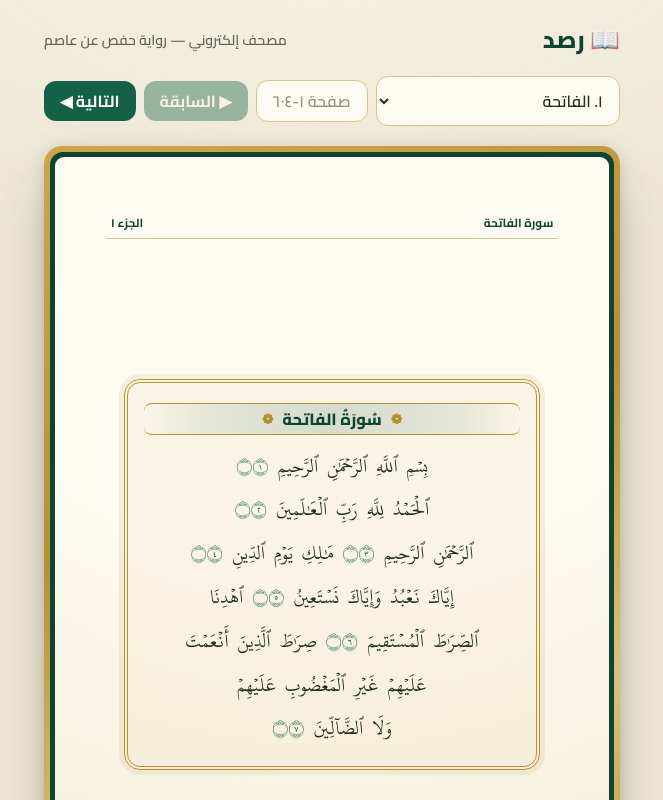
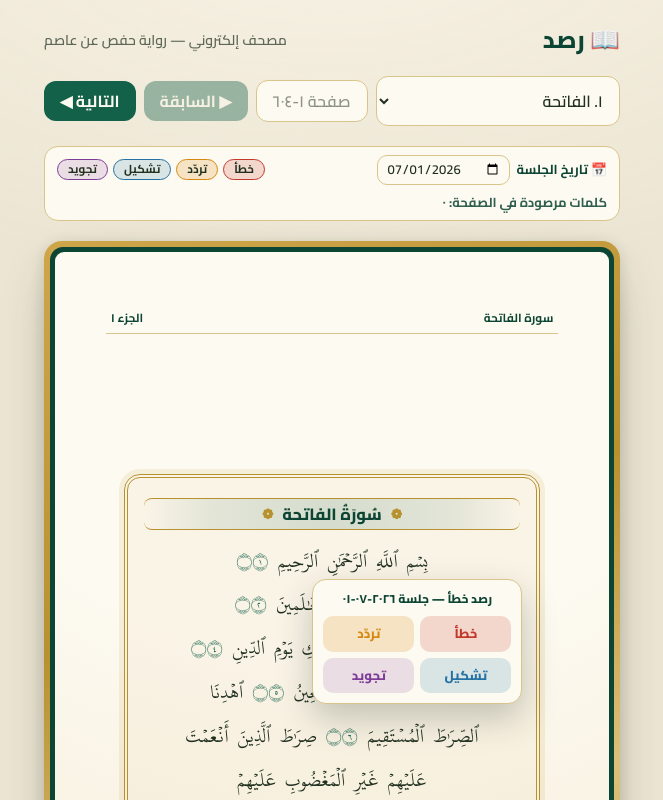
Before and after one commit to arwaaalotaibi/rassd, a Next.js app: page / in a window 1280 px wide. Both pictures are taken after a click on the element "بِسۡمِ". Shown: the top 800 px of the page, without its empty margins (308-971 px from the left). Built offline with nearby package versions, Linux system fonts and the light colour scheme.

Commit message:
feat: المرحلة ٢ — رصد الأخطاء بالضغط على الكلمة (٤ أنواع ملوّنة، تاريخ جلسة، عدّاد ودليل ألوان)
Co-Authored-By: Claude Fable 5 <noreply@anthropic.com>

```diff
--- a/app/globals.css
+++ b/app/globals.css
@@ -228,3 +228,125 @@ body {
   opacity: 0.4;
   pointer-events: none;
 }
+
+/* ————— علامات الأخطاء على الكلمات ————— */
+.word.marked {
+  background: var(--mark-bg);
+  box-shadow: inset 0 -0.13em 0 0 var(--mark-color);
+}
+
+.word.marked:hover {
+  filter: brightness(0.94);
+}
+
+/* ————— شريط الجلسة ————— */
+.session-bar {
+  display: flex;
+  flex-wrap: wrap;
+  align-items: center;
+  justify-content: space-between;
+  gap: 8px;
+  background: var(--paper);
+  border: 1.5px solid var(--gold-soft);
+  border-radius: 14px;
+  padding: 8px 12px;
+  font-size: 13px;
+  font-weight: 700;
+}
+
+.session-date {
+  display: inline-flex;
+  align-items: center;
+  gap: 6px;
+  color: var(--green-deep);
+}
+
+.session-bar input[type='date'] {
+  padding: 4px 8px;
+  border-radius: 10px;
+  font-size: 13px;
+}
+
+.legend {
+  display: inline-flex;
+  gap: 5px;
+  flex-wrap: wrap;
+}
+
+.legend-chip {
+  border: 1.5px solid;
+  border-radius: 999px;
+  padding: 1px 10px;
+  font-size: 11.5px;
+}
+
+.error-count {
+  color: var(--green-deep);
+  opacity: 0.85;
+}
+
+/* ————— نافذة اختيار نوع الخطأ ————— */
+.popover-backdrop {
+  position: fixed;
+  inset: 0;
+  z-index: 40;
+}
+
+.error-popover {
+  position: absolute;
+  z-index: 50;
+  width: 210px;
+  background: var(--paper);
+  border: 1.5px solid var(--gold-soft);
+  border-radius: 14px;
+  box-shadow: 0 14px 34px rgba(33, 48, 31, 0.25);
+  padding: 10px;
+  display: flex;
+  flex-direction: column;
+  gap: 8px;
+}
+
+.popover-title {
+  font-size: 12px;
+  font-weight: 800;
+  color: var(--green-deep);
+  text-align: center;
+}
+
+.error-popover .types {
+  display: grid;
+  grid-template-columns: 1fr 1fr;
+  gap: 6px;
+}
+
+.type-btn {
+  border: 1.5px solid transparent;
+  border-radius: 10px;
+  padding: 7px 6px;
+  font-size: 13px;
+  font-weight: 800;
+  cursor: pointer;
+  transition: transform 100ms ease;
+}
+
+.type-btn:hover {
+  transform: scale(1.04);
+}
+
+.type-btn.active {
+  border-color: currentColor;
+}
+
+.remove-btn {
+  border-radius: 10px;
+  padding: 6px;
+  font-size: 12px;
+  font-weight: 700;
+  color: #8b2f22;
+  background: rgba(192, 57, 43, 0.08);
+  cursor: pointer;
+}
+
+.remove-btn:hover {
+  background: rgba(192, 57, 43, 0.16);
+}
--- a/app/page.tsx
+++ b/app/page.tsx
@@ -1,6 +1,17 @@
 'use client';
 
 import MushafPage from '@/components/MushafPage';
+import {
+  ERROR_TYPES,
+  loadMarks,
+  marksByWord,
+  removeWordMarks,
+  saveMarks,
+  todayISO,
+  upsertMark,
+  type ErrorMark,
+  type ErrorType,
+} from '@/lib/errors';
 import {
   TOTAL_PAGES,
   toArabicDigits,
@@ -20,22 +31,32 @@ async function fetchPage(p: number): Promise<PageData> {
   return data;
 }
 
+type Popover = { wordId: string; x: number; y: number };
+
 export default function Home() {
   const [page, setPage] = useState(1);
   const [data, setData] = useState<PageData | null>(null);
   const [chapters, setChapters] = useState<Chapter[]>([]);
   const [pageInput, setPageInput] = useState('');
+  const [marks, setMarks] = useState<ErrorMark[]>([]);
+  const [sessionDate, setSessionDate] = useState(todayISO());
+  const [popover, setPopover] = useState<Popover | null>(null);
   const loadSeq = useRef(0);
+  const pageWrapRef = useRef<HTMLDivElement>(null);
 
   const chapterMap = useMemo(
     () => new Map(chapters.map((c) => [c.id, c])),
     [chapters]
   );
 
-  // استرجاع آخر صفحة + تحميل أسماء السور
+  const pageMarks = useMemo(() => marksByWord(marks, page), [marks, page]);
+  const pageErrorCount = useMemo(() => pageMarks.size, [pageMarks]);
+
+  // استرجاع آخر صفحة + العلامات + تحميل أسماء السور
   useEffect(() => {
     const saved = Number(localStorage.getItem('rassd:page'));
     if (saved >= 1 && saved <= TOTAL_PAGES) setPage(saved);
+    setMarks(loadMarks());
     fetch('/quran/chapters.json')
       .then((r) => r.json())
       .then(setChapters);
@@ -44,6 +65,7 @@ export default function Home() {
   // تحميل الصفحة الحالية + جلب مسبق للمجاورتين
   useEffect(() => {
     const seq = ++loadSeq.current;
+    setPopover(null);
     fetchPage(page).then((d) => {
       if (loadSeq.current === seq) setData(d);
     });
@@ -62,12 +84,30 @@ export default function Home() {
       if (e.target instanceof HTMLInputElement || e.target instanceof HTMLSelectElement) return;
       if (e.key === 'ArrowLeft') go(page + 1);
       if (e.key === 'ArrowRight') go(page - 1);
+      if (e.key === 'Escape') setPopover(null);
     };
     window.addEventListener('keydown', onKey);
     return () => window.removeEventListener('keydown', onKey);
   }, [page, go]);
 
+  const updateMarks = useCallback((next: ErrorMark[]) => {
+    setMarks(next);
+    saveMarks(next);
+  }, []);
+
+  const onWordClick = useCallback((wordId: string, el: HTMLElement) => {
+    const wrap = pageWrapRef.current;
+    if (!wrap) return;
+    const wrapRect = wrap.getBoundingClientRect();
+    const rect = el.getBoundingClientRect();
+    const x = rect.left + rect.width / 2 - wrapRect.left;
+    const y = rect.bottom - wrapRect.top + 6;
+    setPopover((prev) => (prev?.wordId === wordId ? null : { wordId, x, y }));
+  }, []);
+
   const currentChapter = data?.verses[0]?.chapter ?? 1;
+  const popoverMarks = popover ? pageMarks.get(popover.wordId) ?? [] : [];
+  const sessionMark = popoverMarks.find((m) => m.date === sessionDate);
 
   const submitPageInput = () => {
     // تطبيع الأرقام العربية قبل التحقق
@@ -129,15 +169,90 @@ export default function Home() {
         </div>
       </div>
 
+      {/* شريط جلسة التسميع: التاريخ + دليل الألوان + عدّاد */}
+      <div className="controls session-bar w-full max-w-xl">
+        <label className="session-date">
+          📅 تاريخ الجلسة
+          <input
+            type="date"
+            value={sessionDate}
+            onChange={(e) => e.target.value && setSessionDate(e.target.value)}
+          />
+        </label>
+        <div className="legend">
+          {(Object.keys(ERROR_TYPES) as ErrorType[]).map((k) => (
+            <span
+              key={k}
+              className="legend-chip"
+              style={{ background: ERROR_TYPES[k].bg, borderColor: ERROR_TYPES[k].color }}
+            >
+              {ERROR_TYPES[k].label}
+            </span>
+          ))}
+        </div>
+        <span className="error-count">
+          كلمات مرصودة في الصفحة: {toArabicDigits(pageErrorCount)}
+        </span>
+      </div>
+
       {/* صفحة المصحف */}
-      <div className="w-full max-w-xl">
+      <div className="w-full max-w-xl relative" ref={pageWrapRef}>
         {data && chapters.length > 0 ? (
-          <MushafPage data={data} chapters={chapterMap} />
+          <MushafPage
+            data={data}
+            chapters={chapterMap}
+            marks={pageMarks}
+            onWordClick={onWordClick}
+          />
         ) : (
           <div
             className="mushaf-frame w-full animate-pulse"
             style={{ aspectRatio: '0.68' }}
           />
+        )}
+
+        {/* نافذة اختيار نوع الخطأ */}
+        {popover && (
+          <>
+            <div className="popover-backdrop" onClick={() => setPopover(null)} />
+            <div
+              className="error-popover"
+              style={{
+                left: `clamp(8px, calc(${popover.x}px - 105px), calc(100% - 218px))`,
+                top: popover.y,
+              }}
+            >
+              <div className="popover-title">
+                {sessionMark ? 'تعديل الرصد' : 'رصد خطأ'} — جلسة {toArabicDigits(sessionDate)}
+              </div>
+              <div className="types">
+                {(Object.keys(ERROR_TYPES) as ErrorType[]).map((k) => (
+                  <button
+                    key={k}
+                    className={`type-btn ${sessionMark?.type === k ? 'active' : ''}`}
+                    style={{ background: ERROR_TYPES[k].bg, color: ERROR_TYPES[k].color }}
+                    onClick={() => {
+                      updateMarks(upsertMark(marks, popover.wordId, page, k, sessionDate));
+                      setPopover(null);
+                    }}
+                  >
+                    {ERROR_TYPES[k].label}
+                  </button>
+                ))}
+              </div>
+              {popoverMarks.length > 0 && (
+                <button
+                  className="remove-btn"
+                  onClick={() => {
+                    updateMarks(removeWordMarks(marks, popover.wordId));
+                    setPopover(null);
+                  }}
+                >
+                  🗑 إزالة الرصد عن الكلمة
+                </button>
+              )}
+            </div>
+          </>
         )}
       </div>
 
--- /dev/null
+++ b/lib/errors.ts
@@ -0,0 +1,85 @@
+// نموذج بيانات علامات الأخطاء وتخزينها محلياً (المرحلة ٥ تنقلها إلى Supabase)
+
+export type ErrorType = 'khata' | 'taraddud' | 'tashkeel' | 'tajweed';
+
+export const ERROR_TYPES: Record<
+  ErrorType,
+  { label: string; color: string; bg: string }
+> = {
+  khata: { label: 'خطأ', color: '#c0392b', bg: 'rgba(192, 57, 43, 0.18)' },
+  taraddud: { label: 'تردّد', color: '#d68910', bg: 'rgba(214, 137, 16, 0.20)' },
+  tashkeel: { label: 'تشكيل', color: '#2471a3', bg: 'rgba(36, 113, 163, 0.16)' },
+  tajweed: { label: 'تجويد', color: '#7d3c98', bg: 'rgba(125, 60, 152, 0.15)' },
+};
+
+export type ErrorMark = {
+  id: string;
+  wordId: string; // "سورة:آية:موضع"
+  page: number;
+  type: ErrorType;
+  date: string; // "YYYY-MM-DD" — تاريخ جلسة التسميع (أساس الطبقات)
+  createdAt: number;
+};
+
+const STORAGE_KEY = 'rassd:errors:v1';
+
+export function loadMarks(): ErrorMark[] {
+  try {
+    const raw = localStorage.getItem(STORAGE_KEY);
+    if (!raw) return [];
+    const parsed = JSON.parse(raw);
+    return Array.isArray(parsed) ? parsed : [];
+  } catch {
+    return [];
+  }
+}
+
+export function saveMarks(marks: ErrorMark[]) {
+  localStorage.setItem(STORAGE_KEY, JSON.stringify(marks));
+}
+
+export function todayISO(): string {
+  const d = new Date();
+  const m = String(d.getMonth() + 1).padStart(2, '0');
+  const day = String(d.getDate()).padStart(2, '0');
+  return `${d.getFullYear()}-${m}-${day}`;
+}
+
+// علامة واحدة لكل كلمة في اليوم الواحد: الاختيار الجديد يستبدل القديم
+export function upsertMark(
+  marks: ErrorMark[],
+  wordId: string,
+  page: number,
+  type: ErrorType,
+  date: string
+): ErrorMark[] {
+  const rest = marks.filter((m) => !(m.wordId === wordId && m.date === date));
+  return [
+    ...rest,
+    {
+      id: `${wordId}@${date}`,
+      wordId,
+      page,
+      type,
+      date,
+      createdAt: Date.now(),
+    },
+  ];
+}
+
+export function removeWordMarks(marks: ErrorMark[], wordId: string, date?: string): ErrorMark[] {
+  return marks.filter((m) => !(m.wordId === wordId && (date === undefined || m.date === date)));
+}
+
+// خريطة كلمة → علاماتها (مرتبة زمنياً) لصفحة معيّنة
+export function marksByWord(marks: ErrorMark[], page: number): Map<string, ErrorMark[]> {
+  const map = new Map<string, ErrorMark[]>();
+  for (const m of marks) {
+    if (m.page !== page) continue;
+    const list = map.get(m.wordId) ?? [];
+    list.push(m);
+    map.set(m.wordId, list);
+  }
+  for (const list of map.values()) list.sort((a, b) => a.date.localeCompare(b.date));
+  return map;
+}
```
Also changed, not shown: components/MushafPage.tsx (+29 -11 lines).
